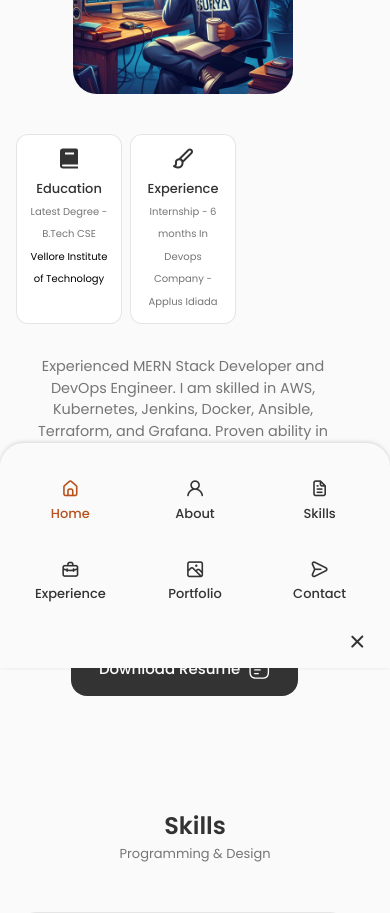
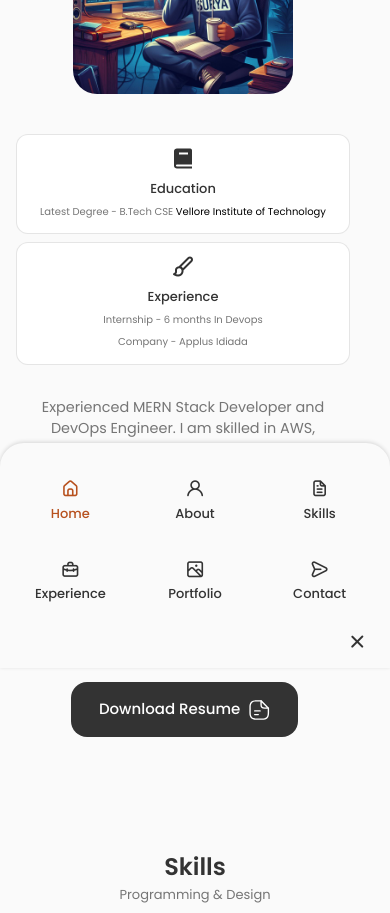
Before and after one commit to suryamani752/Portfolio, a React (Create React App) app: page / in a window 390 px wide. Shown: the part 1020-1933 px from the top of the page. Built offline with nearby package versions, Linux system fonts and the light colour scheme.

Commit message:
update in about section

```diff
--- a/src/components/about/about.css
+++ b/src/components/about/about.css
@@ -91,7 +91,7 @@
   /* For medium devices */
   @media screen and (max-width: 576px) {
     .about__info{
-        grid-template-columns: repeat(3, 1fr);
+        grid-template-columns: repeat(1, 1fr);
     }
 
     .about__description{
@@ -102,6 +102,6 @@
   /* For small devices */
   @media screen and (max-width: 350px) {
     .about__info{
-        grid-template-columns: repeat(2, 1fr);
+        grid-template-columns: repeat(1, 1fr);
     }
   }
```
